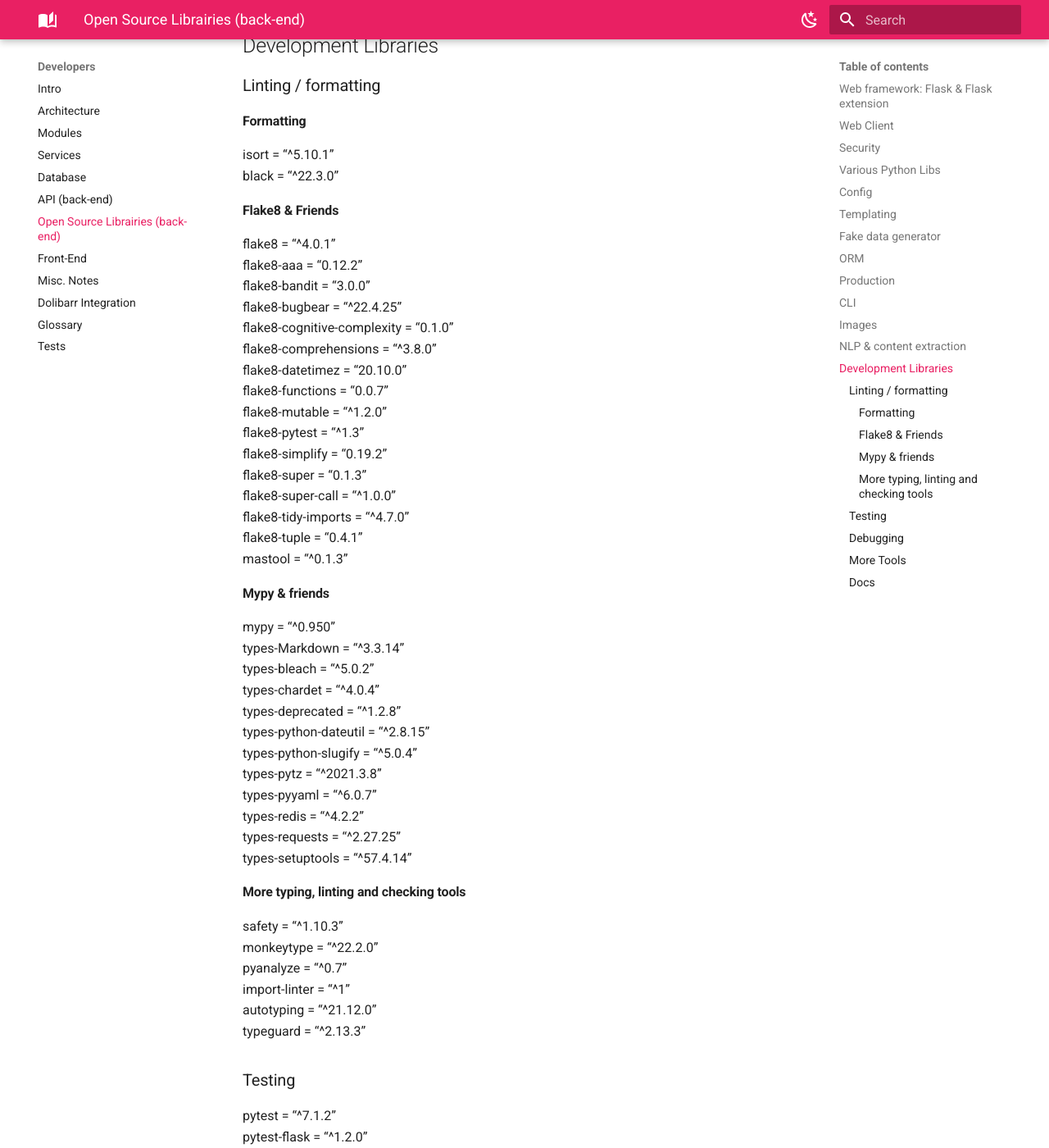
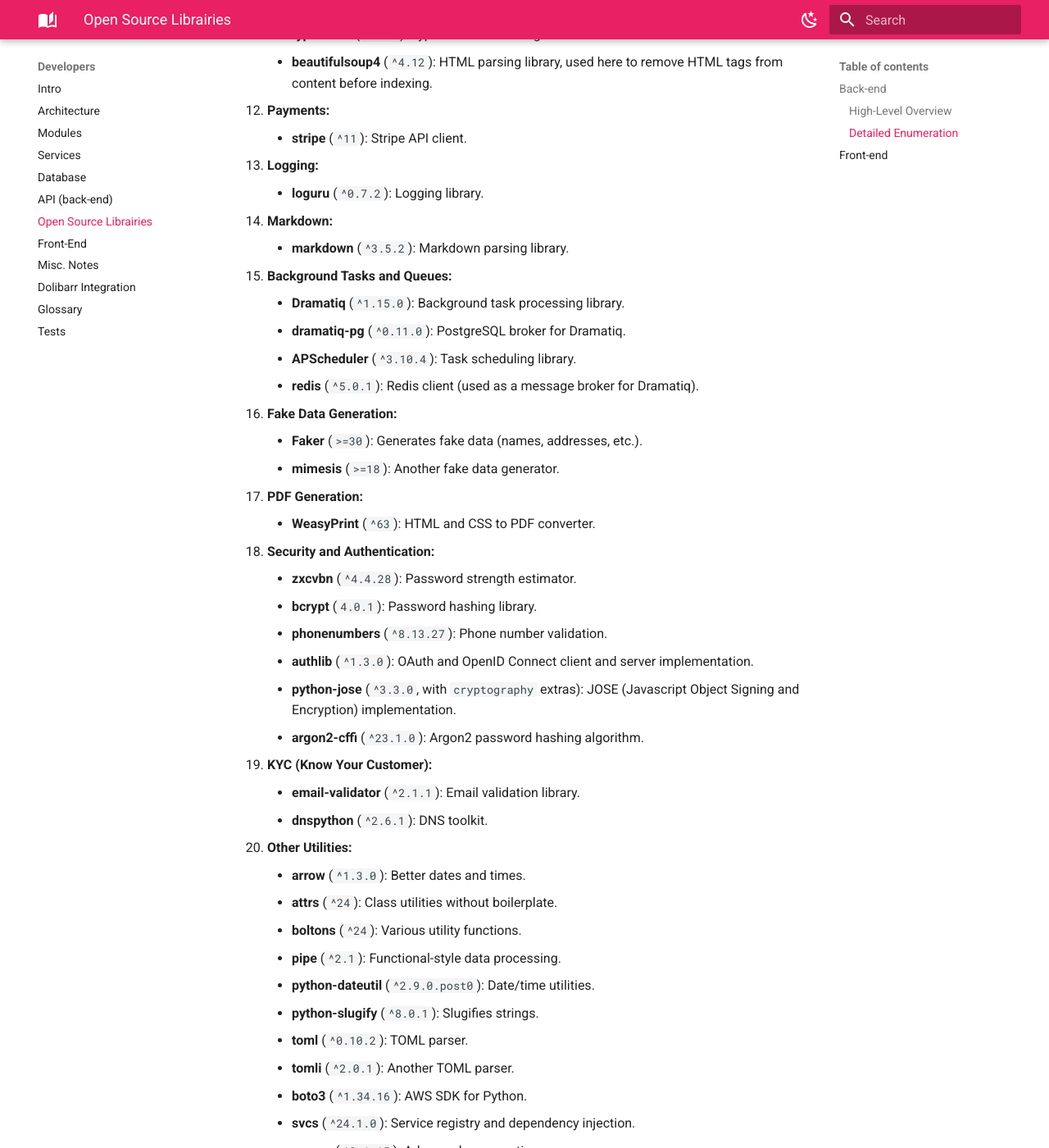
Before and after one commit to aipress24/aipress24-doc, an MkDocs documentation site: the page built from src/dev/libraries.md, in a window 1280 px wide and 1400 px high, scrolled down 2408 px. Shown: the whole window at 82% size. Built offline with MkDocs 1.6.1 and Material for MkDocs 9.7.7, drawn with Linux system fonts in a browser that asks for light colours; some of the changed text lies outside the part shown.

Commit message:
doc: update docs.

```diff
--- a/mkdocs.yml
+++ b/mkdocs.yml
@@ -111,17 +111,17 @@
 nav:
   - Home: index.md
   - Utilisateurs:
-    - Intro: user/index.md
+      - Intro: user/index.md
   - Developers:
-    - Intro: dev/index.md
-    - Architecture: dev/architecture.md
-    - Modules: dev/modules.md
-    - Services: dev/services.md
-    - Database: dev/database.md
-    - API (back-end): dev/api.md
-    - Open Source Librairies (back-end): dev/libraries.md
-    - Front-End: dev/front-end.md
-    - Misc. Notes: dev/notes.md
-    - Dolibarr Integration: dev/dolibarr.md
-    - Glossary: dev/glossary.md
-    - Tests: dev/tests.md
+      - Intro: dev/index.md
+      - Architecture: dev/architecture.md
+      - Modules: dev/modules.md
+      - Services: dev/services.md
+      - Database: dev/database.md
+      - API (back-end): dev/api.md
+      - Open Source Librairies: dev/libraries.md
+      - Front-End: dev/front-end.md
+      - Misc. Notes: dev/notes.md
+      - Dolibarr Integration: dev/dolibarr.md
+      - Glossary: dev/glossary.md
+      - Tests: dev/tests.md
--- a/src/dev/libraries.md
+++ b/src/dev/libraries.md
@@ -1,143 +1,170 @@
-# Open Source Libraries Used by the Project
+# Libraries and Dependencies in Aipress24
 
-## Web framework: Flask & Flask extension
-flask = "^2.1.2"
-flask-babel = "^3.0.1"
-flask-httpauth = "^4.6.0"
-flask-mail = "^0.9.1"
-flask-migrate = "^3.1.0"
-flask-security-too = "^4.1.4"
-flask-sqlalchemy = "^2.5.1"
-flask-tailwind = "^0.1.7"
-flask-talisman = "^1.0.0"
-flask-vite = "0.1.3"
-flask-wtf = "^1.0.1"
-webargs = "^8.1.0"
-authlib = "^1.0.1"
+## Back-end
 
-## Web Client
-requests = "^2.27.1"
+### High-Level Overview
 
-## Security
-zxcvbn = "^4.4.28"
-bcrypt = "^3.2.2"
-sqreen = "^1.27.4"
+Aipress24 is heavily reliant on the **Flask** ecosystem for its web framework, extensions, and utilities.
 
-## Various Python Libs
-arrow = "^1.2.2"
-python-slugify = "^6.1.2"
-tomli = "^2.0.1"
-pipe = "^1.6.0"
-aenum = "^3.1.11"
-attrs = "^21.4.0"
+It uses **SQLAlchemy** (with `advanced-alchemy`) for database interactions and **PostgreSQL** (`psycopg2-binary`) as the database engine. The application features background task processing with **Dramatiq** and **Redis**, and user authentication is managed with **Flask-Security-Too**. Templating is done with **Jinja2**, and static assets may be managed with **Flask-Vite**.
 
-## Config
-python-dotenv = "^0.19.2"
-dynaconf = "3.1.7"
+Configuration is handled by a combination of **python-dotenv** and **dynaconf**.
 
-## Templating
-domonic = "^0.9.10"
+The application includes functionality for handling payments using **Stripe**, generating PDFs (for invoices) with **WeasyPrint**, and various utilities for data manipulation, internationalization, and more.
 
-## Fake data generator
-faker = "^11.4.0"
-mimesis = "^5.3.0"
+Security is considered through libraries like **bcrypt** and **zxcvbn** for password management and **Talisman** for HTTP security headers.
 
-## ORM
-sqlalchemy = "~1.4.36"
-sqlalchemy-utils = "^0.38.2"
-psycopg2 = "^2.9.3"
+The application also includes features for generating fake data, for testing or development purposes, using **Faker** and **Mimesis**.
 
-## Production
-circus = "^0.17.1"
-gunicorn = "^20.1.0"
-honcho = "^1.1.0"
-sqreen = "^1.27.4"
+### Detailed Enumeration
 
-## CLI
-rich = "^10.16.2"
+1. **Web Framework:**
 
-## Images
-pillow = "^9.1.0"
-opencv-python = "^4.5.5.64"
+    *   **Flask** (`^3.0.0`): The core web framework.
 
-## NLP & content extraction
-spacy = "^3.3.0"
-beautifulsoup4 = "^4.11.1"
-lxml = "^4.8.0"
-pijnu = "20160727"
-mediawiki-parser = "^0.4.1"
-sentry-sdk = "^1.5.11"
+2. **Flask Extensions:**
 
-## Development Libraries
+    *   **Flask-Babel** (`^4.0.0`): Internationalization and localization.
+    *   **Flask-Classful** (`^0.16.0`): Class-based views.
+    *   **Flask-HTMX** (`^0.4`): For working with HTMX.
+    *   **Flask-Login** (`^0.6.2`): User session management.
+    *   **Flask-Mailman** (`^1.0.0`): Email sending.
+    *   **Flask-Migrate** (`^4.0.5`): Database migrations.
+    *   **Flask-Security-Too** (`^5.3.3`): Security features (authentication, authorization).
+    *   **Flask-SQLAlchemy** (`^3.1.1`): SQLAlchemy integration.
+    *   **Flask-Super** (`^0.2.3`): Extension that aims to improve developer experience with a collection of utilities.
+    *   **Flask-Talisman** (`^1.1.0`): HTTP security headers.
+    *   **Flask-Vite** (`^0.5`): Vite integration for frontend assets.
+    *   **Flask-WTF** (`^1.2.1`): WTForms integration for form handling.
 
-### Linting / formatting
+3. **HTML Templating:**
 
-#### Formatting
-isort = "^5.10.1"
-black = "^22.3.0"
+    *   **Jinja2-fragments**: (`^1.2.1`) - For rendering blocks of Jinja2 templates.
 
-#### Flake8 & Friends
-flake8 = "^4.0.1"
-flake8-aaa = "0.12.2"
-flake8-bandit = "3.0.0"
-flake8-bugbear = "^22.4.25"
-flake8-cognitive-complexity = "0.1.0"
-flake8-comprehensions = "^3.8.0"
-flake8-datetimez = "20.10.0"
-flake8-functions = "0.0.7"
-flake8-mutable = "^1.2.0"
-flake8-pytest = "^1.3"
-flake8-simplify = "0.19.2"
-flake8-super = "0.1.3"
-flake8-super-call = "^1.0.0"
-flake8-tidy-imports = "^4.7.0"
-flake8-tuple = "0.4.1"
-mastool = "^0.1.3"
+4. **Configuration:**
 
-#### Mypy & friends
-mypy = "^0.950"
-types-Markdown = "^3.3.14"
-types-bleach = "^5.0.2"
-types-chardet = "^4.0.4"
-types-deprecated = "^1.2.8"
-types-python-dateutil = "^2.8.15"
-types-python-slugify = "^5.0.4"
-types-pytz = "^2021.3.8"
-types-pyyaml = "^6.0.7"
-types-redis = "^4.2.2"
-types-requests = "^2.27.25"
-types-setuptools = "^57.4.14"
+    *   **python-dotenv** (`^1.0.0`): Loads environment variables from a `.env` file.
+    *   **dynaconf** (`^3.2.4`):  Configuration management from various sources (TOML, YAML, etc.).
 
-#### More typing, linting and checking tools
-safety = "^1.10.3"
-monkeytype = "^22.2.0"
-pyanalyze = "^0.7"
-import-linter = "^1"
-autotyping = "^21.12.0"
-typeguard = "^2.13.3"
+5. **Web Utilities:**
 
-### Testing
-pytest = "^7.1.2"
-pytest-flask = "^1.2.0"
-sqlalchemy-utils = "^0.38.2"
-coverage = "^6.3.2"
-behaving = "^3.0.3"
+    *   **webargs** (`^8.4.0`):  Parsing and validating HTTP request arguments.
+    *   **webbits** (`^0.1.2`):  A collection of HTML-related utilities, used here for `webbits.html.h` function.
 
-### Debugging
-devtools = "^0.8.0"
-snoop = "^0.4.1"
-flask-debugtoolbar = "^0"
+6. **Database and ORM:**
 
-### More Tools
-openpyxl = "^3.0.9"
-pip-audit = "^2.2.1"
-poetryup = "^0.7.0"
-vulture = "^2.3"
+    *   **SQLAlchemy** (`^2.0.25`):  Database toolkit and ORM.
+    *   **SQLAlchemy-Utils** (`^0.41.1`):  Various utility functions for SQLAlchemy.
+    *   **advanced-alchemy** (`>=0.23`): Async ORM extension for SQLAlchemy.
+    *   **psycopg2-binary** (`^2.9.9`):  PostgreSQL database adapter.
 
-### Docs
-mkdocs = "^1.3.0"
-mkdocs-material = "^8.2.14"
-mkdocs-material-extensions = "^1.0.3"
-mkdocs-roamlinks-plugin = "^0.1.3"
-mkdocs-with-pdf = "*"
-sqla2uml = "^0.1.2"
+7. **Data Handling and Internationalization:**
+
+    *   **python-iso639** (`^2024.1.2`):  ISO 639 language codes.
+
+8. **Production:**
+
+    *   **gunicorn** (`^23`):  WSGI HTTP server.
+    *   **hyperdx-opentelemetry** (`^0.2`): OpenTelemetry integration for monitoring.
+    *   **sentry-sdk** (`^2`): Sentry integration for error tracking.
+
+9. **CLI and Development:**
+
+    *   **honcho** (`^2`):  Process manager (for managing multiple processes in development).
+    *   **rich** (`^13.7.0`):  Rich text and beautiful formatting in the terminal.
+    *   **cleez** (`^0.1.11`):  Framework for creating CLIs.
+    *   **devtools** (`^0.12.2`):  Development utilities, including debugging tools.
+    *   **snoop** (`^0.6`):  Advanced debugging tools (currently used in prod too).
+    *   **pytest** (`^8`): Testing framework.
+    *   **hypothesis** (`^6.92.8`): Property-based testing library.
+
+10. **Images:**
+
+    *   **Pillow** (`^11`):  Image processing library.
+
+11. **Full-Text Search:**
+
+    *   **typesense** (`^0.21`): Typesense search engine client.
+    *   **beautifulsoup4** (`^4.12`):  HTML parsing library, used here to remove HTML tags from content before indexing.
+
+12. **Payments:**
+
+    *   **stripe** (`^11`): Stripe API client.
+
+13. **Logging:**
+
+    *   **loguru** (`^0.7.2`):  Logging library.
+
+14. **Markdown:**
+
+    *   **markdown** (`^3.5.2`): Markdown parsing library.
+
+15. **Background Tasks and Queues:**
+
+    *   **Dramatiq** (`^1.15.0`):  Background task processing library.
+    *   **dramatiq-pg** (`^0.11.0`):  PostgreSQL broker for Dramatiq.
+    *   **APScheduler** (`^3.10.4`): Task scheduling library.
+    *   **redis** (`^5.0.1`):  Redis client (used as a message broker for Dramatiq).
+
+16. **Fake Data Generation:**
+
+    *   **Faker** (`>=30`):  Generates fake data (names, addresses, etc.).
+    *   **mimesis** (`>=18`): Another fake data generator.
+
+17. **PDF Generation:**
+
+    *   **WeasyPrint** (`^63`):  HTML and CSS to PDF converter.
+
+18. **Security and Authentication:**
+
+    *   **zxcvbn** (`^4.4.28`):  Password strength estimator.
+    *   **bcrypt** (`4.0.1`):  Password hashing library.
+    *   **phonenumbers** (`^8.13.27`):  Phone number validation.
+    *   **authlib** (`^1.3.0`):  OAuth and OpenID Connect client and server implementation.
+    *   **python-jose** (`^3.3.0`, with `cryptography` extras):  JOSE (Javascript Object Signing and Encryption) implementation.
+    *   **argon2-cffi** (`^23.1.0`): Argon2 password hashing algorithm.
+
+19. **KYC (Know Your Customer):**
+
+    *   **email-validator** (`^2.1.1`): Email validation library.
+    *   **dnspython** (`^2.6.1`): DNS toolkit.
+
+20. **Other Utilities:**
+
+    *   **arrow** (`^1.3.0`):  Better dates and times.
+    *   **attrs** (`^24`):  Class utilities without boilerplate.
+    *   **boltons** (`^24`):  Various utility functions.
+    *   **pipe** (`^2.1`):  Functional-style data processing.
+    *   **python-dateutil** (`^2.9.0.post0`):  Date/time utilities.
+    *   **python-slugify** (`^8.0.1`):  Slugifies strings.
+    *   **toml** (`^0.10.2`):  TOML parser.
+    *   **tomli** (`^2.0.1`): Another TOML parser.
+    *   **boto3** (`^1.34.16`): AWS SDK for Python.
+    *   **svcs** (`^24.1.0`): Service registry and dependency injection.
+    *   **aenum** (`^3.1.15`):  Advanced enumerations.
+    *   **buildstr** (`^0.1.1`): String builder.
+    *   **case-convert** (`^1.1.0`):  Case conversion utility.
+    *   **nodeenv** (`^1.8.0`): Node.js virtual environment manager.
+    *   **requests** (`^2.31.0`): HTTP library.
+    *   **yarl** (`^1.9.4`): URL parsing library.
+
+21. **XML and ODF Parsing:**
+
+    *   **openpyxl** (`^3.1.2`):  Library for reading and writing Excel files.
+    *   **defusedxml** (`^0.7.1`):  Secure XML parser.
+    *   **lxml** (`==5.0.1`):  XML and HTML processing library (pinned to specific version).
+    *   **odfdo** (`>=3.7.10`):  ODF (OpenDocument Format) toolkit.
+    *   **odsparsator** (`>=1.10.0`):  ODS (OpenDocument Spreadsheet) parser.
+    *   **odsgenerator** (`>=1.11.0`): ODS generator.
+
+22. **Admin App:**
+
+    *   **sqladmin** (`^0.20`): Admin interface for SQLAlchemy models.
+    *   **starlette** (`^0.45`): ASGI framework used by `sqladmin`.
+    *   **granian** (`^1.6`, with `reload` extras): ASGI server.
+    *   **asyncpg** (`^0.30`): Async PostgreSQL driver.
+    *   **asgiref** (`^3.8`): ASGI specification library.
+
+## Front-end
+
+See [Font-end](./front-end/).
```
Also changed, not shown: src/dev/api.md (+2 -0 lines), src/dev/architecture.md (+3 -54 lines), src/dev/database.md (+2 -0 lines), src/dev/dolibarr.md (+94 -18 lines), src/dev/glossary.md (+111 -9 lines), src/dev/index.md (+2 -2 lines), src/dev/modules.md (+8 -0 lines).
